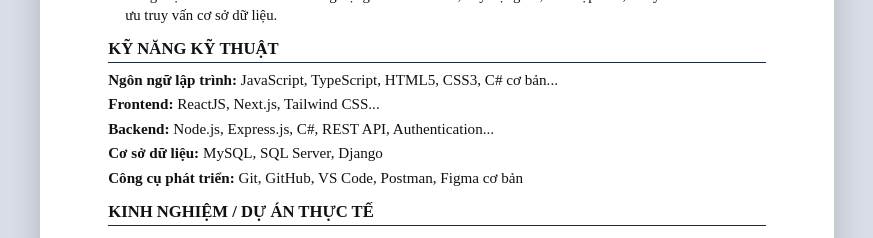
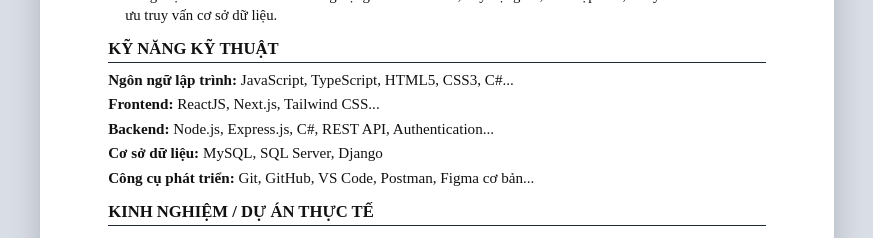
Before and after one commit to lahieuphong/lahieuphong-cv, a Next.js app: page /cv in a window 1280 px wide. Shown: the part 460-698 px from the top of the page, without its empty margins (203-1076 px from the left). Built offline with nearby package versions, Linux system fonts and the light colour scheme.

Commit message:
Refine CV skills wording

```diff
--- a/src/app/cv/page.tsx
+++ b/src/app/cv/page.tsx
@@ -18,7 +18,7 @@
 const skills = [
   {
     group: "Ngôn ngữ lập trình",
-    items: "JavaScript, TypeScript, HTML5, CSS3, C# cơ bản...",
+    items: "JavaScript, TypeScript, HTML5, CSS3, C#...",
   },
   {
     group: "Frontend",
@@ -34,7 +34,7 @@
   },
   {
     group: "Công cụ phát triển",
-    items: "Git, GitHub, VS Code, Postman, Figma cơ bản",
+    items: "Git, GitHub, VS Code, Postman, Figma cơ bản...",
   },
 ];
 
```
